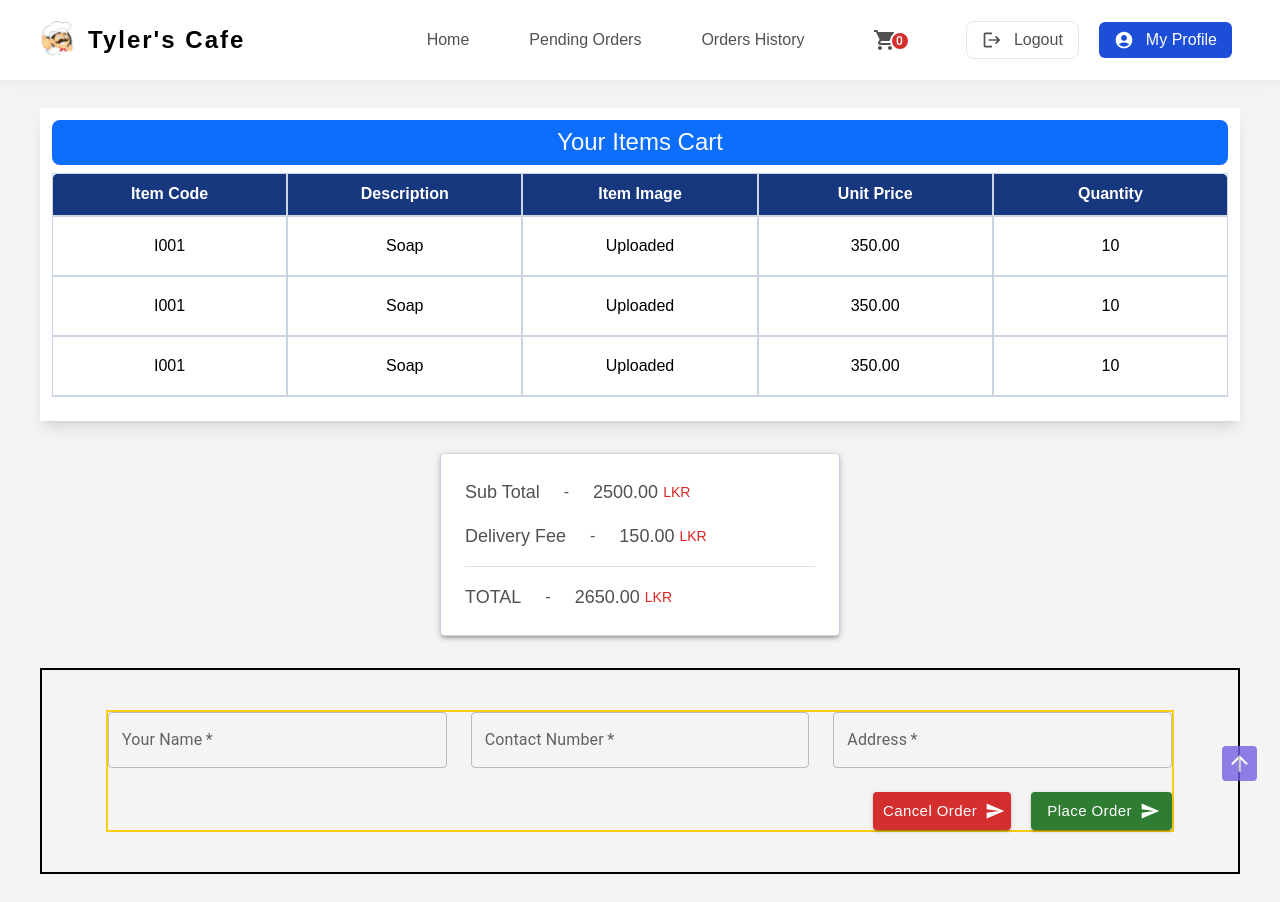
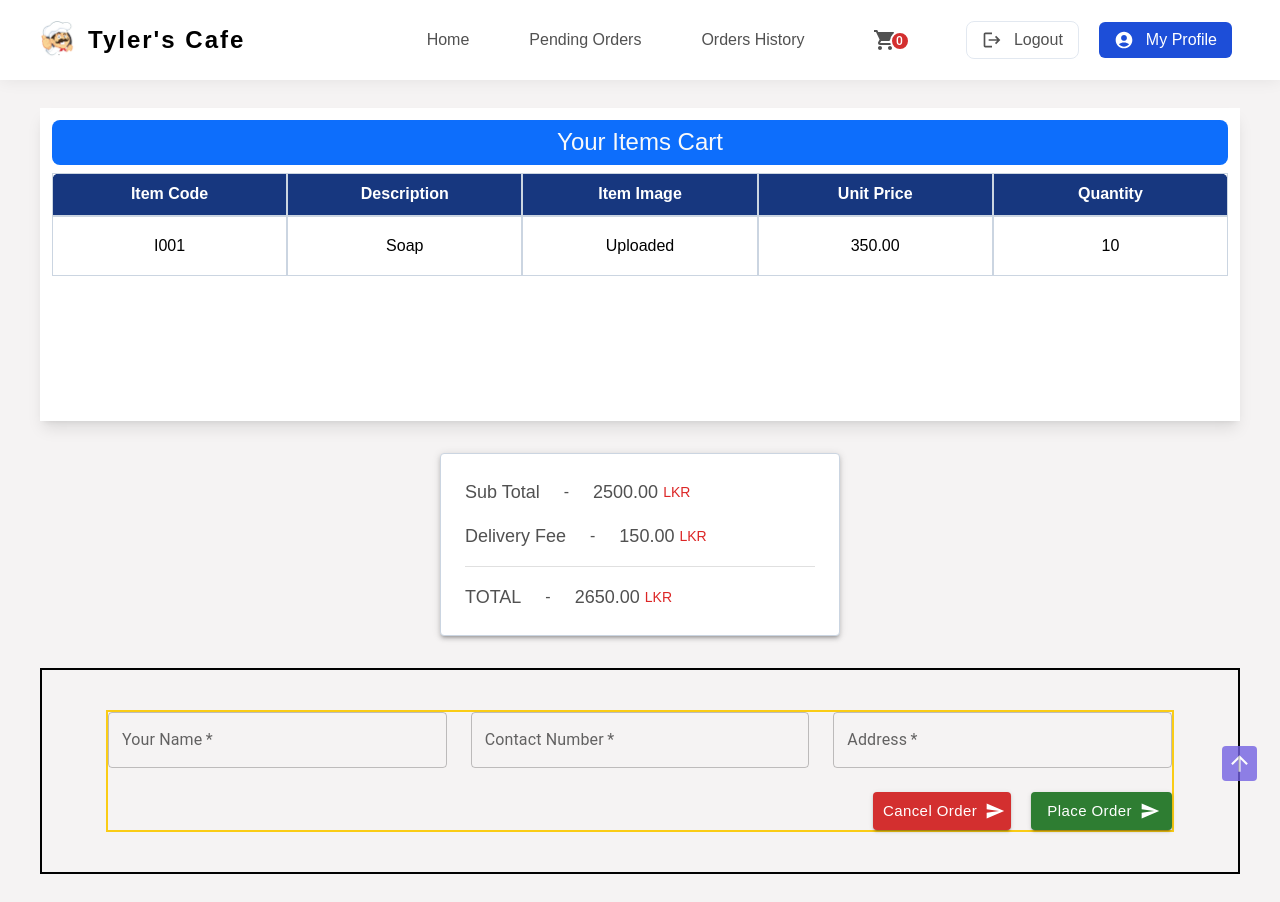
Before and after one commit to AshanSandeep06/Food-Shop-System, a React (Create React App) app in the folder frontend/: page /placeOrder in a window 1280 px wide. Built offline with nearby package versions, Linux system fonts and the light colour scheme.

Commit message:
Content Updated

```diff
--- a/frontend/src/pages/PlaceOrder/PlaceOrder.tsx
+++ b/frontend/src/pages/PlaceOrder/PlaceOrder.tsx
@@ -19,7 +19,7 @@ const PlaceOrder = () => {
           "Unit Price",
           "Quantity",
         ]}
-        tblData={[["I001", "Soap", "Uploaded", "350.00", "10"],["I001", "Soap", "Uploaded", "350.00", "10"],["I001", "Soap", "Uploaded", "350.00", "10"],["I001", "Soap", "Uploaded", "350.00", "10"],["I001", "Soap", "Uploaded", "350.00", "10"],["I001", "Soap", "Uploaded", "350.00", "10"],["I001", "Soap", "Uploaded", "350.00", "10"],["I001", "Soap", "Uploaded", "350.00", "10"],["I001", "Soap", "Uploaded", "350.00", "10"],["I001", "Soap", "Uploaded", "350.00", "10"],["I001", "Soap", "Uploaded", "350.00", "10"],["I001", "Soap", "Uploaded", "350.00", "10"],["I001", "Soap", "Uploaded", "350.00", "10"],["I001", "Soap", "Uploaded", "350.00", "10"],["I001", "Soap", "Uploaded", "350.00", "10"],["I001", "Soap", "Uploaded", "350.00", "10"]]}
+        tblData={[["I001", "Soap", "Uploaded", "350.00", "10"]]}
       />
 
       {/* ===================================================== */}
```
